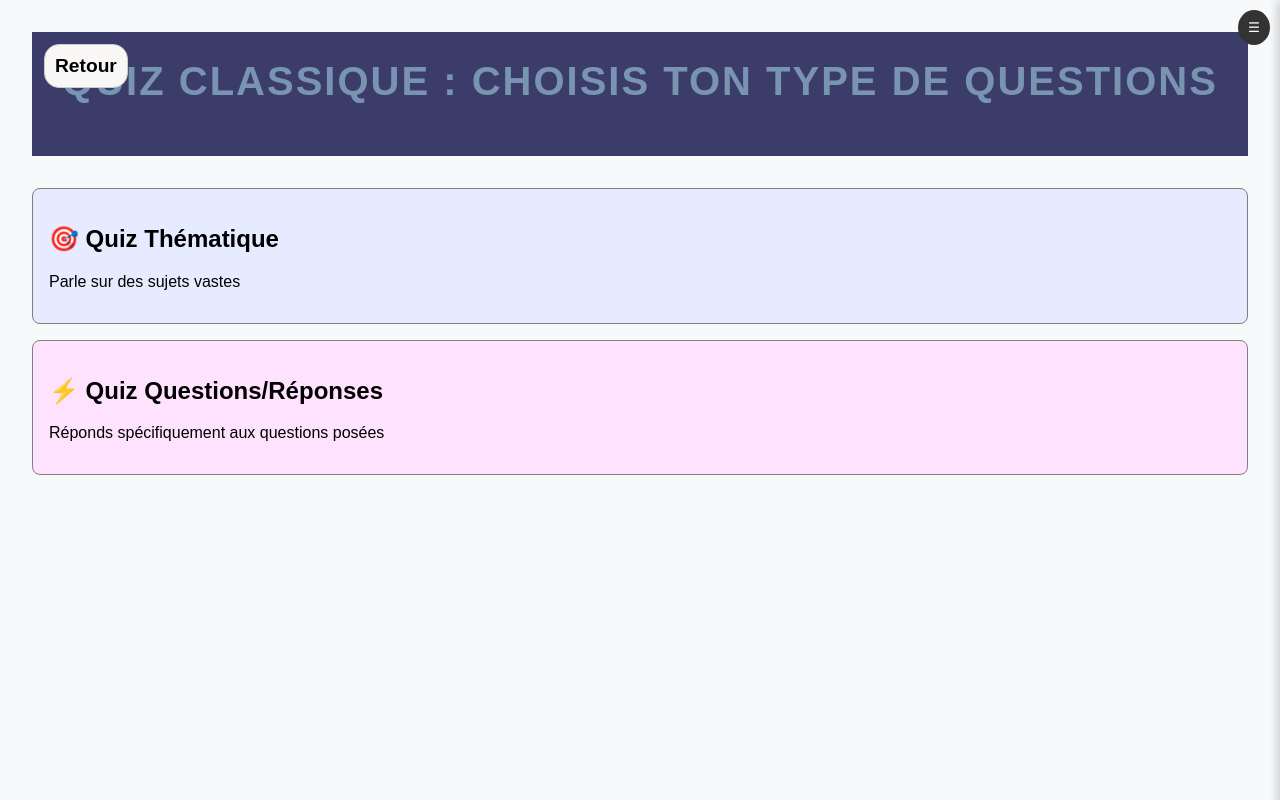
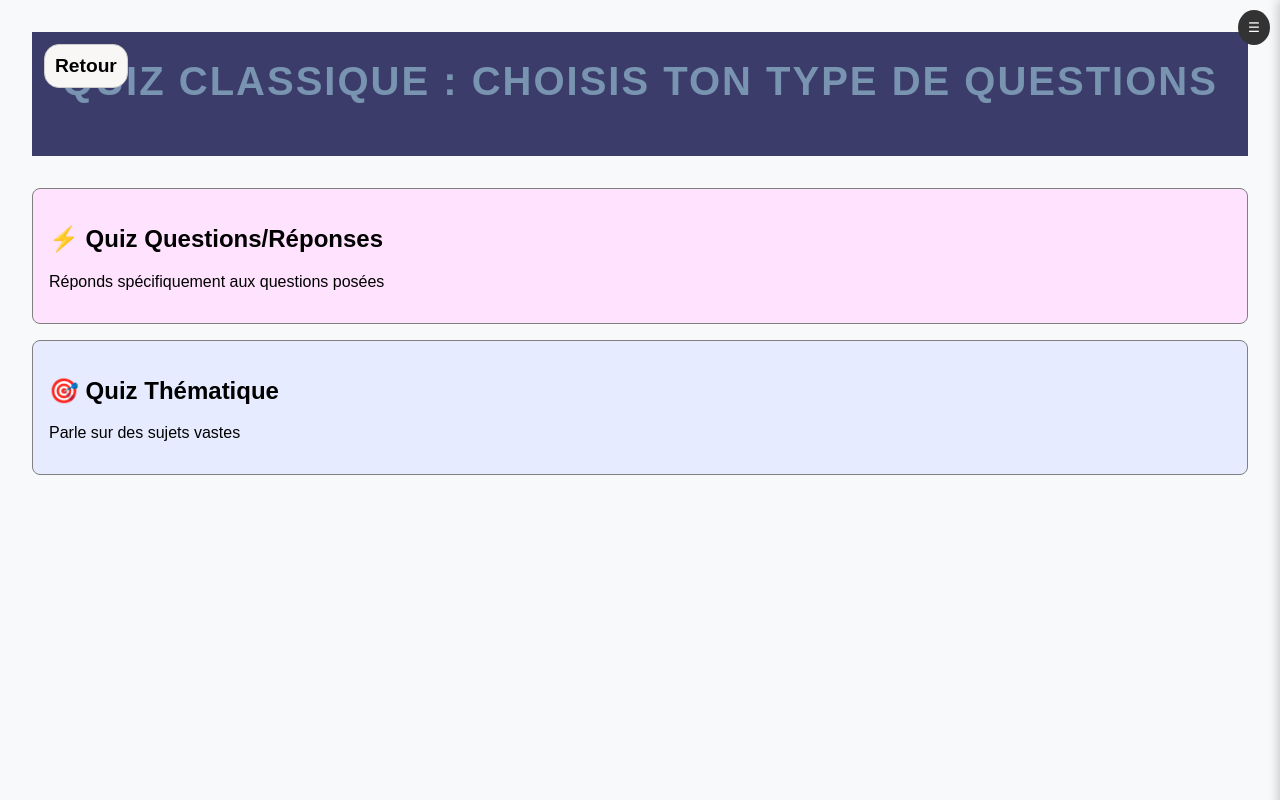
Before and after one commit to Eric100210/Culture-Quiz, a Next.js app: page /quiz/normal in a window 1280 px wide. Built offline with nearby package versions, Linux system fonts and the light colour scheme.

Commit message:
ordre des choix dans quiz/normal

```diff
--- a/src/app/quiz/normal/page.tsx
+++ b/src/app/quiz/normal/page.tsx
@@ -9,6 +9,15 @@ export default function QuizNormal() {
       <h1>Quiz Classique : choisis ton type de questions</h1>
       </div>
       <div style={{ display: "grid", gap: "1rem", marginTop: "2rem" }}>
+
+        <div
+          onClick={() => router.push("/quiz/normal/qa")}
+          className="quiz-button qa"
+        >
+          <h2>⚡ Quiz Questions/Réponses</h2>
+          <p>Réponds spécifiquement aux questions posées</p>
+        </div>
+
         <div
           onClick={() => router.push("/quiz/normal/thematique")}
           className="quiz-button thematique"
@@ -17,13 +26,6 @@ export default function QuizNormal() {
           <p>Parle sur des sujets vastes</p>
         </div>
 
-        <div
-          onClick={() => router.push("/quiz/normal/qa")}
-          className="quiz-button qa"
-        >
-          <h2>⚡ Quiz Questions/Réponses</h2>
-          <p>Réponds spécifiquement aux questions posées</p>
-        </div>
       </div>
       <div>
         <button className="retour" onClick={() => router.push("/quiz")}> Retour </button>
```
